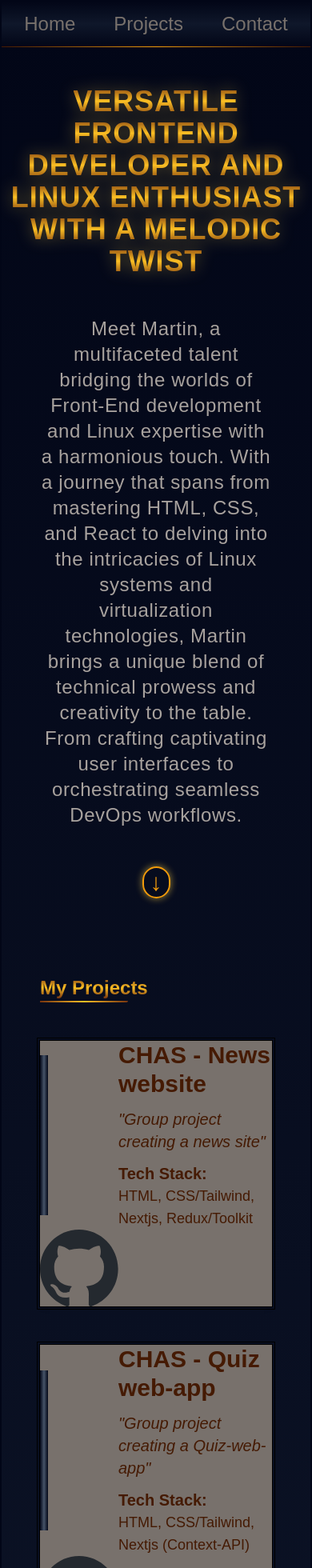
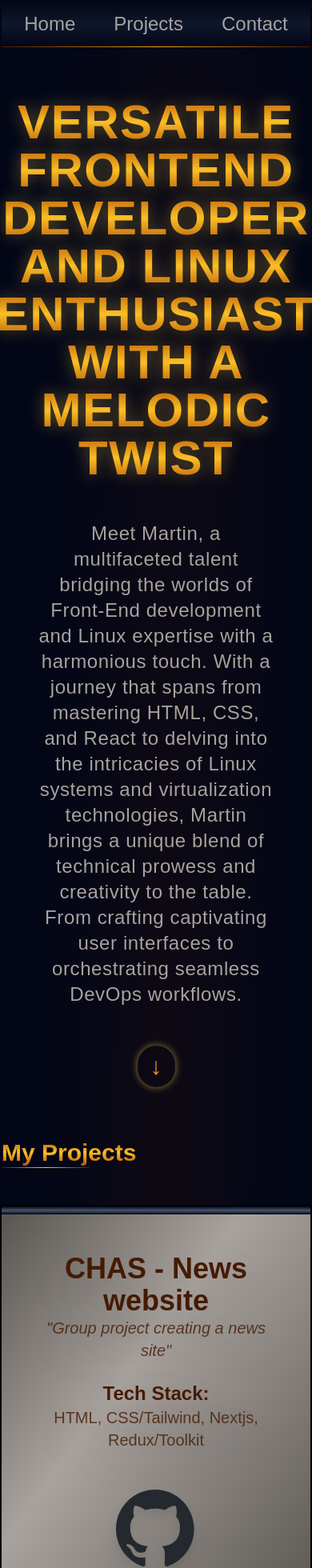
Before and after one commit to marwal1987/portfolio-app-router, a Next.js app: page / in a window 390 px wide. Shown: the top 1960 px of the page at 80% size. Built offline with nearby package versions, Linux system fonts and the light colour scheme; a web font is replaced by a local one.

Commit message:
Brigther default color cards and a bit brigther golden-color. Site is responsive now.

```diff
--- a/app/components/Card.js
+++ b/app/components/Card.js
@@ -1,26 +1,29 @@
 export default function Card({ title, description, usedTech, url }) {
   return (
-    <section className="container grid md:grid-cols-[58px_342px_200px] cursor-pointer items-center bg-stone-500 hover:bg-gradient-to-br from-amber-900 to-amber-900 via-amber-400 via-35% md:rounded-tr-full outline-double outline-4 shadow-md hover:shadow-white">
-      <div className=" max-w-[10px] h-[200px] bg-gradient-to-l from-slate-950 to-slate-950 via-slate-600  border-r-teal-200"></div>
 
-      <article className="col-start-2  ">
-      <a aria-label={`Link to ${title}`} href={url} className="flex flex-col items-start gap-3">
-        <h2 className="text-3xl md:text-4xl font-bold text-amber-950">
+    <section className="card container md:h-60 flex md:flex-row flex-col gap-12 md:pr-12 cursor-pointer md:rounded-r-full outline-double outline-2">
+        <div
+          id="vertical-pillar"
+          aria-hidden={true}
+          className="md:w-[10px] md:h-[100%] h-[10px] w-[inherit] md:bg-gradient-to-l bg-gradient-to-b from-slate-950 to-slate-950 via-slate-600 "
+        ></div>
+      <article className="container flex md:flex-row flex-col items-center gap-12">
+
+        <div className="md:p-0 px-12">
+          <h2 className="drop-shadow-2xl text-4xl text-center md:text-start font-bold text-amber-950">
             {title}
           </h2>
-        <p className="text-xl text-amber-950">
+          <p className="drop-shadow-2xl text-xl text-center md:text-start text-amber-950/80 ">
             <i>{description}</i>
           </p>
+          <br />
 
-        <div>
-          <p className="text-xl text-amber-950 font-bold">Tech Stack:</p>
-          <p className=" text-lg text-amber-950">{usedTech}</p>
+          <p className="drop-shadow-2xl text-center md:text-start text-2xl text-amber-950 font-bold">Tech Stack:</p>
+          <p className="drop-shadow-2xl text-center md:text-start text-xl text-amber-950/80">{usedTech}</p>
         </div>
 
-          </a>
-      </article>
-
-        <svg width="98" height="96" xmlns="http://www.w3.org/2000/svg">
+        <a className="md:p-0 pb-12 text-center " aria-label={`Link to ${title} githubpage`} href={url} target="_blank" >
+          <svg width="98" height="96" xmlns="http://www.w3.org/2000/svg" className="drop-shadow-xl">
             <path
               fillRule="evenodd"
               clipRule="evenodd"
@@ -28,7 +31,13 @@ export default function Card({ title, description, usedTech, url }) {
               fill="#24292f"
             />
           </svg>
-
+                  <div
+          className="text-3xl font-bold text-[#24292f] drop-shadow-xl"
+        >
+          GitHub
+        </div>
+        </a>
+      </article>
     </section>
   );
 }
--- a/app/components/ContactSection.js
+++ b/app/components/ContactSection.js
@@ -1,23 +1,24 @@
 function ContactSection() {
   return (
-    <section id="contact" className="container flex flex-col items-center justify-center gap-6">
-      <div className="w-[100%] h-[1px] bg-gradient-to-r from-amber-950 to-amber-950 via-amber-500"></div>
-      <div className="container flex flex-col justify-center items-center">
+    <footer
+    id="contact"
+    className="container max-w-screen-lg flex flex-col place-items-center gap-3 mb-3"
+    >
+    <div aria-hidden="true" className="w-[100%] h-[1px] bg-gradient-to-r from-amber-950 to-amber-950 via-amber-500"></div>
       <h2 className="text-2xl md:text-3xl font-bold">
-          <span className="bg-clip-text text-transparent bg-gradient-to-b from-amber-900 to-amber-900 via-amber-400 rounded-l-xl">
+        <span className="golden-text">
           Contact
         </span>
       </h2>
 
-        <ul className="text-lg text-stone-400">
+      <ul className="text-xl text-stone-400">
         <li>marwal1987@gmail.com</li>
-          <li>LinkedIn</li>
-          <li></li>
+        {/* <li></li>
+          <li></li> */}
       </ul>
-      </div>
 
-      <p className="text-lg text-stone-400">&copy; 2024 Martin Wallberg</p>
-    </section>
+      <p className="text-xl text-stone-400">&copy; 2024 Martin Wallberg</p>
+    </footer>
   );
 }
 
--- a/app/components/Header.js
+++ b/app/components/Header.js
@@ -27,7 +27,7 @@ export default function () {
     if (section) {
       window.scrollTo({
         top: section.offsetTop,
-        behavior: 'smooth'
+        behavior: "smooth",
       });
     }
   };
@@ -36,33 +36,31 @@ export default function () {
     <>
       <div id="top" className="hidden" aria-hidden="true"></div>
       <header
-        className={`container sticky top-0 z-50 py-3 ${
+        className={`container max-w-screen-lg flex flex-col place-content-center sticky top-0 z-50 ${
           !isScrolled
             ? "bg-gradient-to-b from-slate-950 to-slate-950 via-slate-900"
             : "transparent-header"
         }`}
       >
         <nav className="">
-          <menu className="flex items-center justify-center gap-12">
-            <button onClick={() => scrollToSection('#top')}>
-              <span className="text-2xl hover:font-bold bg-clip-text text-stone-500 hover:text-transparent hover:bg-gradient-to-b from-amber-900 to-amber-900 via-amber-400 rounded-l-xl">
+          <menu className="flex place-content-center gap-12 py-3">
+            <button className="nav-btn" onClick={() => scrollToSection("#top")}>
                 Home
-              </span>
             </button>
-            <button  onClick={() => scrollToSection('#projects')}>
-              <span className="text-2xl hover:font-bold bg-clip-text text-stone-500 hover:text-transparent hover:bg-gradient-to-b from-amber-900 to-amber-900 via-amber-400 rounded-l-xl">
+            <button className="nav-btn" onClick={() => scrollToSection("#projects")}>
+              <span>
                 Projects
               </span>
             </button>
-            <button onClick={() => scrollToSection('#contact')}>
-              <span className="text-2xl hover:font-bold bg-clip-text text-stone-500 hover:text-transparent hover:bg-gradient-to-b from-amber-900 to-amber-900 via-amber-400 rounded-l-xl">
+            <button className="nav-btn" onClick={() => scrollToSection("#contact")}>
+              <span>
                 Contact
               </span>
             </button>
           </menu>
         </nav>
+        <div aria-hidden="true" className="w-[100%] h-[1px] bg-gradient-to-r from-amber-950 to-amber-950 via-amber-500"></div>
       </header>
-      <div className="w-[100%] h-[1px] bg-gradient-to-r from-amber-950 to-amber-950 via-amber-500"></div>
     </>
   );
 }
--- a/app/components/HeroSection.js
+++ b/app/components/HeroSection.js
@@ -14,14 +14,14 @@ export default function HeroSection() {
   return (
     <section
       id="hero"
-      className="py-12 flex flex-col gap-12 items-center justify-between"
+      className=" flex flex-col gap-12 items-center"
     >
       <div className="container flex flex-col items-center justify-center max-w-[600px] gap-12">
-        <h1 className="text-4xl md:text-7xl tracking-wide uppercase font-bold text-amber-400 text-center drop-shadow-[0_0_10px_rgba(252,211,77,0.4)] hover:animate-none">
-          <span className="bg-clip-text text-transparent bg-gradient-to-b  from-amber-900 to-amber-900 via-amber-400 rounded-l-xl">
+        <h1 className=" text-6xl md:text-7xl tracking-wide uppercase font-bold text-center drop-shadow-[0_0_10px_rgba(252,211,77,0.4)]">
+     <span className="golden-text">
             Versatile FrontEnd Developer and Linux Enthusiast with a Melodic
             Twist
-          </span>
+            </span>
         </h1>
         <p className="text-2xl text-stone-400 text-center tracking-wide w-3/4">
           Meet Martin, a multifaceted talent bridging the worlds of Front-End
@@ -36,7 +36,7 @@ export default function HeroSection() {
         <button
           aria-label="To projects section"
           onClick={() => scrollToSection("#projects")}
-          className="px-2 animate-pulse hover:animate-none  text-3xl font-bold text-amber-500 hover:text-amber-300  border-2 rounded-full border-amber-500 shadow-[0_0px_10px_rgba(252,211,77,0.6)]"
+          className="px-4 py-2 animate-pulse hover:animate-none text-3xl font-bold text-amber-500 hover:text-amber-300 rounded-full border-amber-500 shadow-[0_0px_10px_rgba(252,211,77,0.6)]"
         >
           &darr;
         </button>
--- a/app/components/ProjectsSection.js
+++ b/app/components/ProjectsSection.js
@@ -2,19 +2,17 @@ import Card from "./Card";
 
 export default function ProjectsSection() {
   return (
-    <section id="projects" className="p-12 flex flex-col gap-12">
-      <h2 className="text-2xl md:text-3xl font-bold text-amber-400 ">
-        <span className="bg-clip-text text-transparent bg-gradient-to-b  from-amber-900 to-amber-900 via-amber-400 rounded-l-xl">
+    <>
+      <section id="projects" className=" flex flex-col gap-12">
+        <h2 className="text-3xl font-bold text-amber-400 ">
+          <span className="golden-text">
             My Projects
           </span>
 
-        <div
-          id="underline"
-          className="rounded-br-full w-[110px] h-[2px] bg-gradient-to-r  from-amber-900 to-amber-900 via-amber-400"
-        ></div>
+          <div className="rounded-br-full w-[110px] h-[1px] bg-gradient-to-r  from-amber-950 to-amber-950 via-amber-400"></div>
         </h2>
 
-      <div className="container flex flex-col gap-12 justify-center items-start">
+        <div className="container flex flex-col gap-12 justify-center items-center">
           <Card
             title="CHAS - News website"
             description='"Group project creating a news site"'
@@ -41,5 +39,7 @@ export default function ProjectsSection() {
           />
         </div>
       </section>
+
+    </>
   );
 }
--- a/app/globals.css
+++ b/app/globals.css
@@ -9,14 +9,34 @@ html {
 }
 
 html {
-  @apply bg-gradient-to-r from-slate-950 to-slate-950 via-amber-950  scroll-smooth;
+  @apply bg-gradient-to-r from-slate-950 to-slate-950 via-amber-950 scroll-smooth;
 }
 
 body {
-  @apply flex flex-col bg-gradient-to-b from-slate-950 to-slate-900 items-center justify-evenly container  max-w-[1080px] m-auto shadow-amber-700 shadow-lg border-2 border-slate-950;
+  @apply flex flex-col gap-16 bg-gradient-to-tl from-slate-950 to-slate-950 via-slate-950/80 items-center justify-evenly container  max-w-[1024px] m-auto shadow-amber-700 shadow-lg border-2 border-slate-950 ;
 }
 
 .transparent-header {
   background-color: rgba(2, 6, 23, 0.5);
   backdrop-filter: blur(10px);
 }
+
+.nav-btn {
+  @apply text-2xl bg-clip-text text-stone-400
+}
+
+.nav-btn:hover, nav-btn:active, nav-btn:focus {
+  @apply text-transparent bg-gradient-to-b from-amber-900 to-amber-900 via-amber-400 font-bold
+}
+
+.golden-text {
+  @apply bg-clip-text text-transparent bg-gradient-to-b from-amber-700 to-amber-700 via-amber-400
+}
+
+.card {
+  @apply bg-gradient-to-tl from-stone-600 to-stone-600 via-stone-400 via-60%
+}
+
+.card:hover, .card:active, .card:focus {
+  @apply bg-gradient-to-tl from-amber-700 to-amber-700 via-amber-400 via-40% shadow-md shadow-amber-100
+}
```
Also changed, not shown: 1 other file (tests, documents, lock files or other folders). Lines whose indentation alone changed are shown as unchanged.
